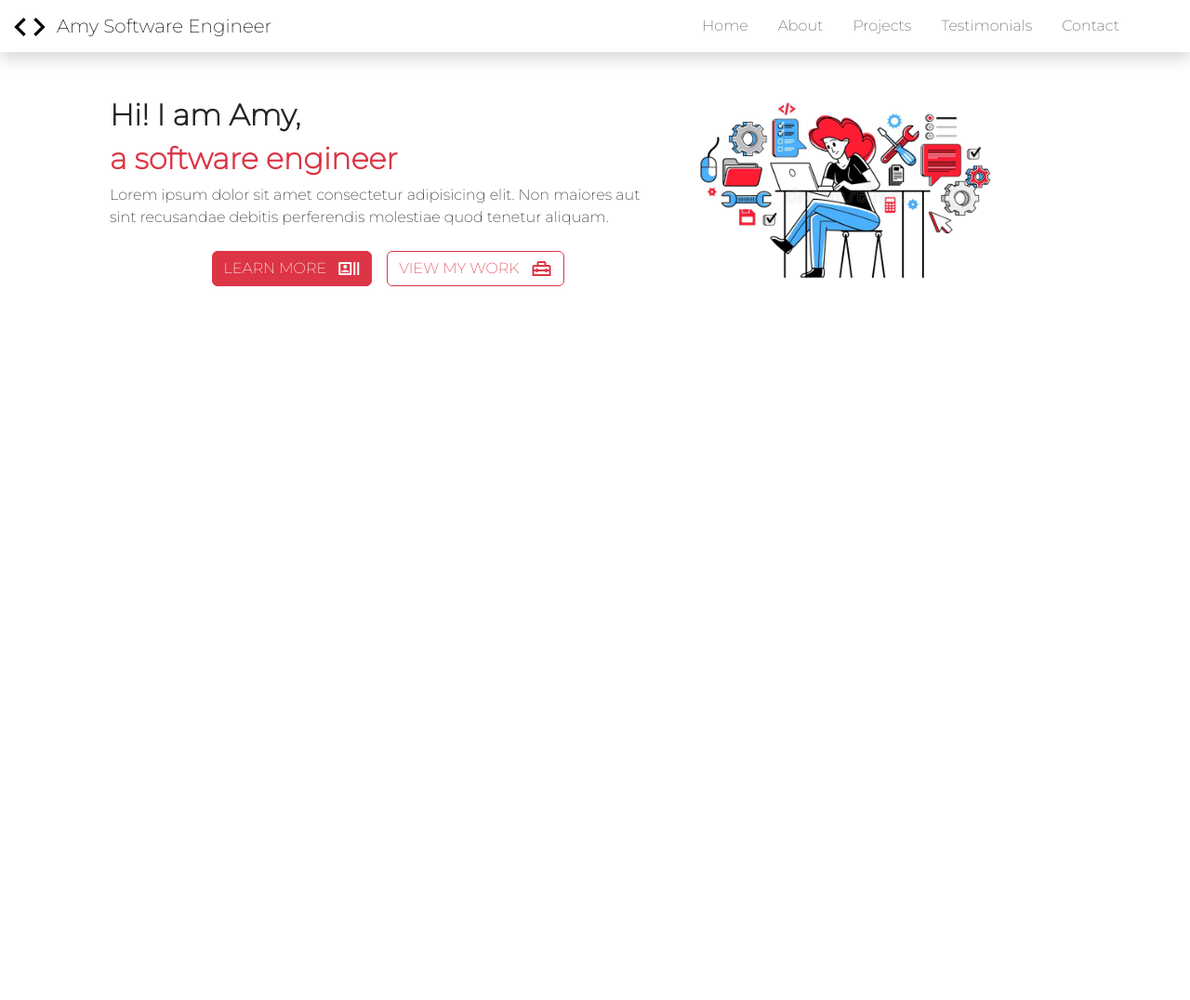
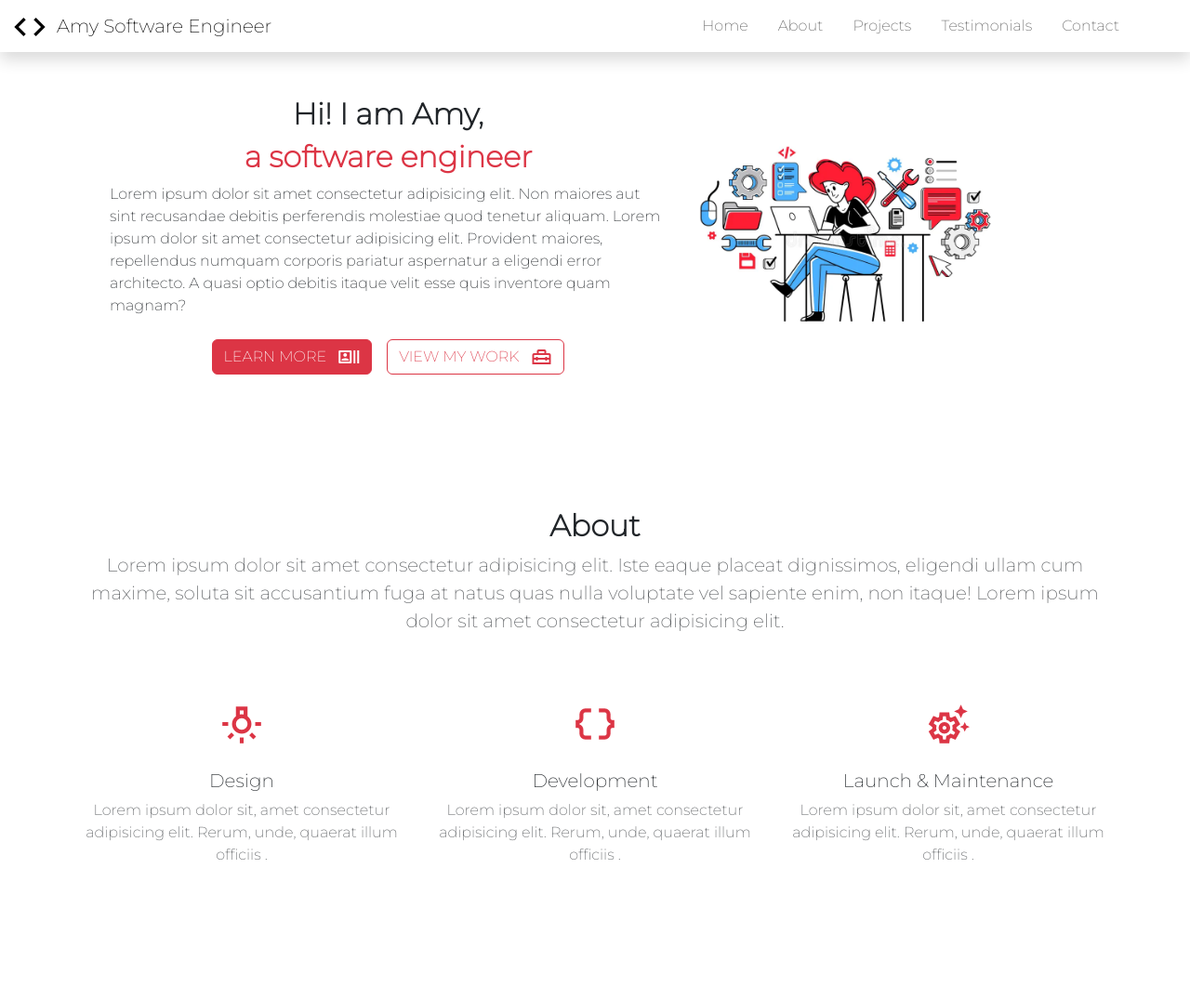
Before and after one commit to AmaniAkremi/Portfolio, a plain HTML site: page index.html in a window 1280 px wide. Shown: the whole page at 93% size. Before the commit the page ends 800 px from the top, so only its background shows below. Drawn offline with nearby package versions, Linux system fonts and the light colour scheme.

Commit message:
End About Page

```diff
--- a/css/styles.css
+++ b/css/styles.css
@@ -13,3 +13,7 @@ body {
 .navbar-brand > .material-icons-outlined {
     font-size: 40px;
 }
+
+.about > .material-icons-outlined{
+    font-size: 50px ;
+}
--- a/index.html
+++ b/index.html
@@ -74,11 +74,14 @@
                 <div class="row align-items-center">
                     <div class="col-lg-8 col-xl-7 col-xxl-6">
                         <div class="my-5">
-                            <h2 class="text-centre fw-bold mb-2">Hi! I am Amy,</h2>
-                            <h2 class="text-danger tex-centre fw-bold mb-2">a software engineer </h2>
+                            <h2 class="text-center fw-bold mb-2">Hi! I am Amy,</h2>
+                            <h2 class="text-danger text-center fw-bold mb-2">a software engineer </h2>
                             <p class="leadtext-mued mb-4">
                                 Lorem ipsum dolor sit amet consectetur adipisicing elit.
                                 Non maiores aut sint recusandae debitis perferendis molestiae quod tenetur aliquam.
+                                Lorem ipsum dolor sit amet consectetur adipisicing elit. Provident maiores, repellendus
+                                numquam corporis pariatur aspernatur a eligendi error architecto. A quasi optio debitis
+                                itaque velit esse quis inventore quam magnam?
                             </p>
                             <div class="d-grid gap-3 d-sm-flex justify-content-center">
                                 <a class="btn btn-danger btn-large text-uppercase" herf="#about">
@@ -103,6 +106,54 @@
         <main>
 
             <!--About-->
+            <section id="about" class="text-center py-5">
+               <div class="container py-5">
+                <div class="row justify-content-center ">
+                    <h2 class="fw-bold ">About</h2>
+                    <p class="lead text-muted mb-5">
+                        Lorem ipsum dolor sit amet consectetur adipisicing elit. Iste eaque
+                        placeat dignissimos, eligendi ullam cum maxime, soluta sit accusantium
+                        fuga at natus quas nulla voluptate vel sapiente enim, non itaque!
+                        Lorem ipsum dolor sit amet consectetur adipisicing elit.
+
+                    </p>
+                </div>
+               </div>
+               <div class="container mb-5">
+                <div class="row">
+                    <div class="col-lg-4 mx-auto mb-5">
+                        <div class="d-flex mb-5 about">
+                            <span class="material-icons-outlined m-auto text-danger">tungsten </span>
+                        </div>
+                        <h5>Design</h5>
+                        <p class="text-muted mb-0">
+                            Lorem ipsum dolor sit, amet consectetur adipisicing elit. Rerum, unde, quaerat illum officiis .
+
+                        </p>
+                    </div>
+                    <div class="col-lg-4 mx-auto mb-5">
+                        <div class="d-flex mb-5 about">
+                            <span class="material-icons-outlined m-auto text-danger">data_object</span>
+                        </div>
+                        <h5>Development</h5>
+                        <p class="text-muted mb-0">
+                            Lorem ipsum dolor sit, amet consectetur adipisicing elit. Rerum, unde, quaerat illum officiis .
+
+                        </p>
+                    </div>
+                    <div class="col-lg-4 mx-auto mb-5">
+                        <div class="d-flex mb-5 about">
+                            <span class="material-icons-outlined m-auto text-danger">settings_suggest</span>
+                        </div>
+                        <h5>Launch & Maintenance</h5>
+                        <p class="text-muted mb-0">
+                            Lorem ipsum dolor sit, amet consectetur adipisicing elit. Rerum, unde, quaerat illum officiis .
+
+                        </p>
+                    </div>
+                </div>
+               </div>
+            </section>
             <!--End About-->
 
             <!--Projects-->
```
